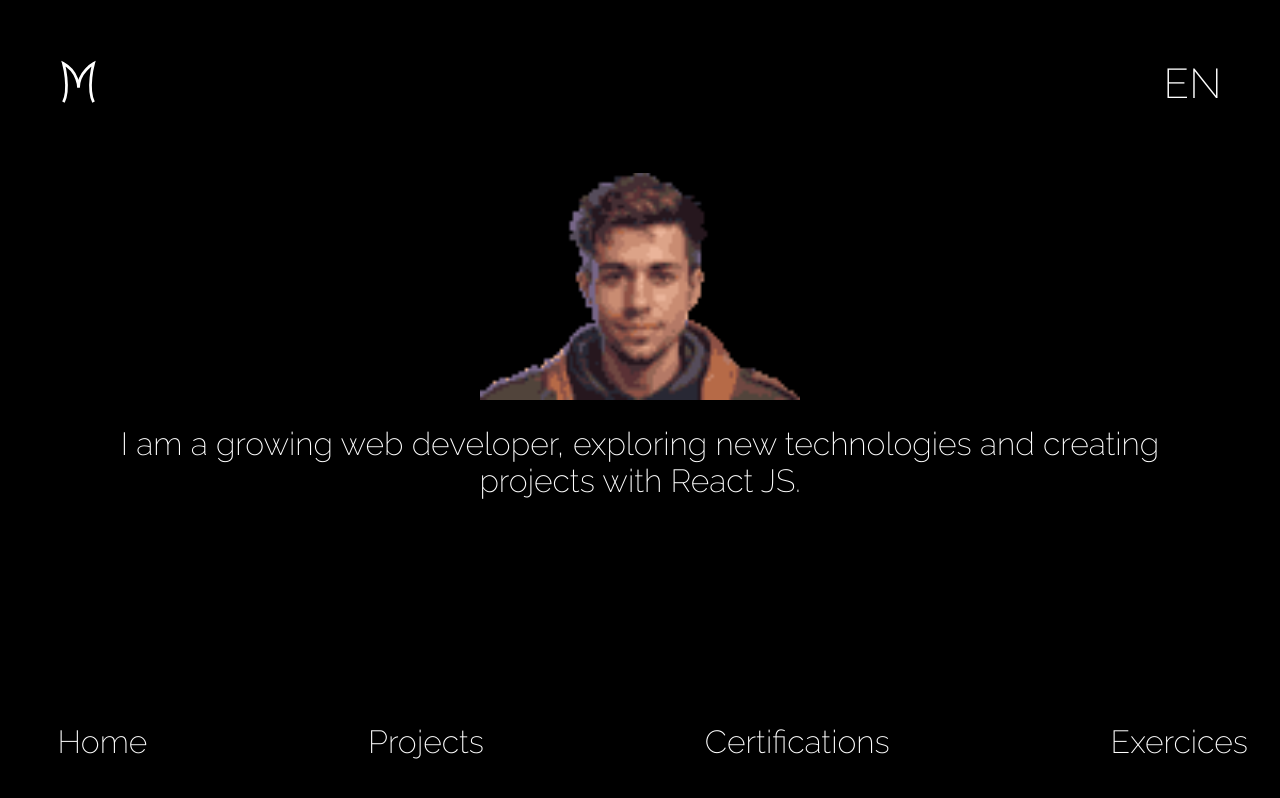
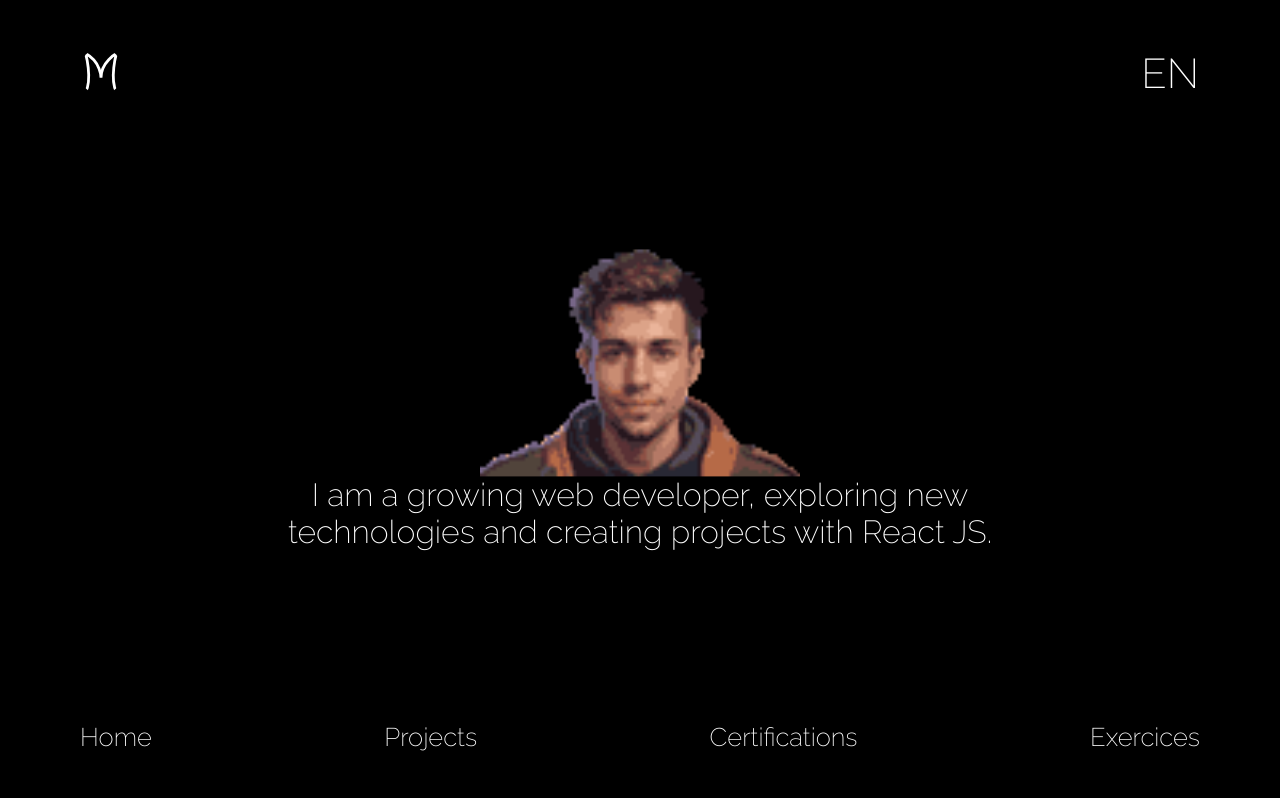
Before and after one commit to mati-fernandez/portfolio-react, a React (Vite) app: page /#/ in a window 1280 px wide. Built offline with nearby package versions, Linux system fonts and the light colour scheme.

Commit message:
Desktop responsivity fixed

```diff
--- a/src/App.css
+++ b/src/App.css
@@ -32,39 +32,49 @@ body {
 
 #desktop-menu {
   box-sizing: border-box;
-  width: calc(100% - 2vw);
+  width: 100%;
   position: fixed;
   display: flex;
   justify-content: space-between;
-  margin: 0 2vw;
-  padding: 0 1rem;
-  bottom: 5vh;
+  bottom: 4vh;
+  padding: 0 5vw;
   z-index: 10;
 }
 
+#desktop-menu > a {
+  padding: 2vh;
+  border-radius: 50px;
+}
+
 #desktop-menu > a:hover {
-  color: var(--color-secondary);
+  background-color: var(--color-background-alpha);
 }
 
 .container {
+  position: fixed;
+  top: 50%;
+  left: 50%;
+  transform: translate(-50%, -50%);
+  width: 100%;
   display: flex;
   flex-direction: column;
   justify-content: center;
   align-items: center;
-  height: calc(var(--vh) * 100);
 }
 
 #logo {
+  border-radius: 50px;
   position: fixed;
-  top: 2vw;
-  left: 2vw;
+  top: 4vh;
+  left: 0;
   width: 1.3rem;
-  padding: 1rem;
+  padding: 2vh;
+  margin: 0 5vw;
   z-index: 11;
 }
 
 #logo:hover {
-  filter: hue-rotate(250deg);
+  background-color: var(--color-background-alpha);
 }
 
 #language-btn {
@@ -75,30 +85,40 @@ body {
   background-color: transparent;
   color: var(--color-primary);
   position: fixed;
-  top: 2vw;
-  right: 2vw;
+  top: 4vh;
+  right: 0;
   border: 1px solid transparent;
   border-radius: 50px;
-  padding: 1rem;
+  padding: 2vh;
+  margin: 0 5vw;
   z-index: 11;
 }
 
 #language-btn:hover {
-  color: var(--color-secondary);
+  background-color: var(--color-background-alpha);
 }
 
 #name {
   font-size: 3vh;
+  border-radius: 50px;
+  padding: 1vh 2vw;
 }
 
 #menu-btn {
+  box-sizing: content-box;
   display: flex;
   padding: 0;
   margin: 0;
   cursor: pointer;
   background-color: transparent;
-  border: none;
+  border: 1px solid transparent;
+  border-radius: 50px;
+  padding: 2vw;
   height: 100%;
+}
+
+#menu-btn:hover {
+  background-color: var(--color-background-alpha);
 }
 
 #menu-btn > img {
@@ -110,7 +130,7 @@ body {
 }
 
 #presentacion {
-  margin: 2vw 8vw 10vmax;
+  margin: 2vh 13vw 10vh;
 }
 
 #mobile-header {
@@ -119,7 +139,7 @@ body {
   display: flex;
   justify-content: space-between;
   align-items: center;
-  padding: 0 5vw;
+  padding: 0 2vw;
   bottom: 2.5vh;
   width: 100vw;
   height: 3vh;
@@ -170,12 +190,38 @@ body {
   cursor: pointer;
 }
 
+.contact-img:hover {
+  filter: invert(0.5);
+}
+
 .long-text {
   font-size: 1.2rem;
 }
 
-.mobile-menu > a:hover,
+.link:hover {
+  cursor: pointer;
+  background-color: var(--color-background-alpha);
+}
+
 #contact:hover {
   background-color: var(--color-background-alpha);
-  cursor: pointer;
 }
+
+/******** DESKTOP ********/
+
+@media (orientation: landscape) {
+  .mobile-menu {
+    top: 50%;
+    left: 50%;
+    transform: translate(-50%, -50%);
+    height: 60vh;
+  }
+
+  .link {
+    font-size: 0.8rem;
+  }
+
+  #presentacion {
+    margin: 0 20vw;
+  }
+}
--- a/src/App.jsx
+++ b/src/App.jsx
@@ -8,29 +8,20 @@ import Certifications from './pages/Certifications';
 import Exercises from './pages/Exercises';
 import MobileHeader from './components/MobileHeader';
 import LanguageSetup from './helpers/LanguageSetup';
-import { useEffect, useState } from 'react';
-import { updateViewportHeight } from './helpers/updateViewportHeight';
+import LanguageButton from './components/LanguageButton';
 import DesktopHeader from './components/DesktopHeader';
 import { updateAspectRatio } from './helpers/updateAspectRatio';
-import LanguageButton from './components/LanguageButton';
-// import { changeSVGColor } from './helpers/changeSVGColor';
+import { useEffect, useState } from 'react';
 
 function App() {
   const [showMenu, setShowMenu] = useState(false);
   const location = useLocation();
   const [aspectRatio, setAspectRatio] = useState(updateAspectRatio());
-  const [svgColor, setSvgColor] = useState('none');
 
-  function handleResize() {
-    updateViewportHeight();
-    setAspectRatio(updateAspectRatio());
-  }
-  // Llamar al redimensionar la ventana
-  window.addEventListener('resize', handleResize);
+  window.addEventListener('resize', () => setAspectRatio(updateAspectRatio()));
 
   useEffect(() => {
-    // changeSVGColor();
-    handleResize();
+    setAspectRatio(updateAspectRatio());
     document.addEventListener('contextmenu', (e) => e.preventDefault());
 
     return () => {
@@ -38,7 +29,6 @@ function App() {
     };
   }, []);
 
-  // Resetea `showMenu` a false cada vez que la ubicación cambia
   useEffect(() => {
     setShowMenu(false);
   }, [location]);
--- a/src/components/LanguageButton.jsx
+++ b/src/components/LanguageButton.jsx
@@ -10,9 +10,9 @@ const LanguageButton = () => {
   };
 
   return (
-    <button id="language-btn" onClick={handleClick}>
+    <a id="language-btn" onClick={handleClick}>
       {language.toUpperCase()}
-    </button>
+    </a>
   );
 };
 
--- a/src/components/MobileHeader.jsx
+++ b/src/components/MobileHeader.jsx
@@ -18,8 +18,8 @@ const MobileHeader = ({ showMenu, setShowMenu }) => {
     <>
       {showMenu && <MobileMenu translate={translate} />}
       <header id="mobile-header">
-        <Link className="link" to="/">
-          <p id="name">Matias</p>
+        <Link className="link" id="name" to="/">
+          <p>Matias</p>
         </Link>
         <button id="menu-btn" onClick={toggleMenu}>
           <img src={hamburguer} alt="Menu button" />
--- a/src/helpers/updateViewportHeight.js
+++ /dev/null
@@ -1,5 +0,0 @@
-export function updateViewportHeight() {
-  //Establece una variable CSS personalizada --vh con el valor calculado de la altura del viewport visible en píxeles.
-  const vh = window.innerHeight * 0.01;
-  document.documentElement.style.setProperty('--vh', `${vh}px`);
-}
```
Also changed, not shown: src/helpers/changeSVGColor.js (deleted, +0 -28 lines).
